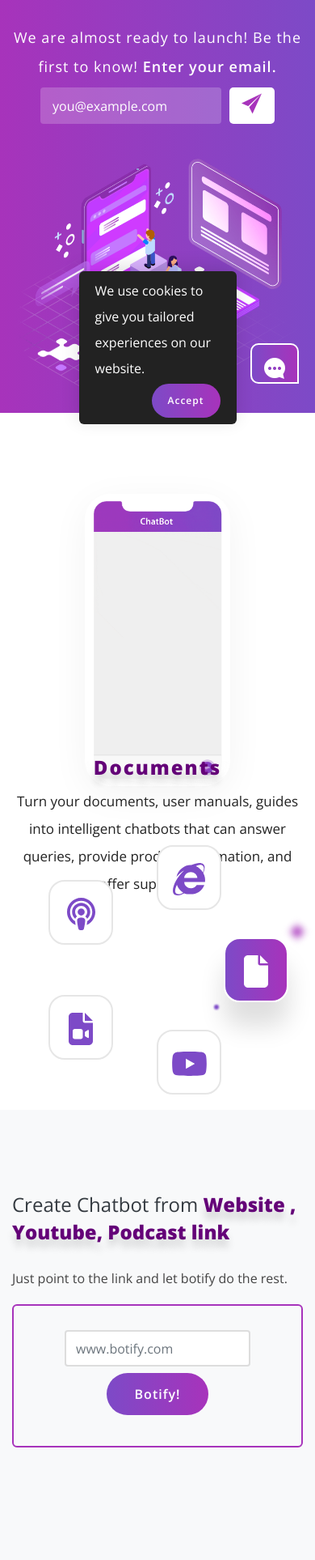
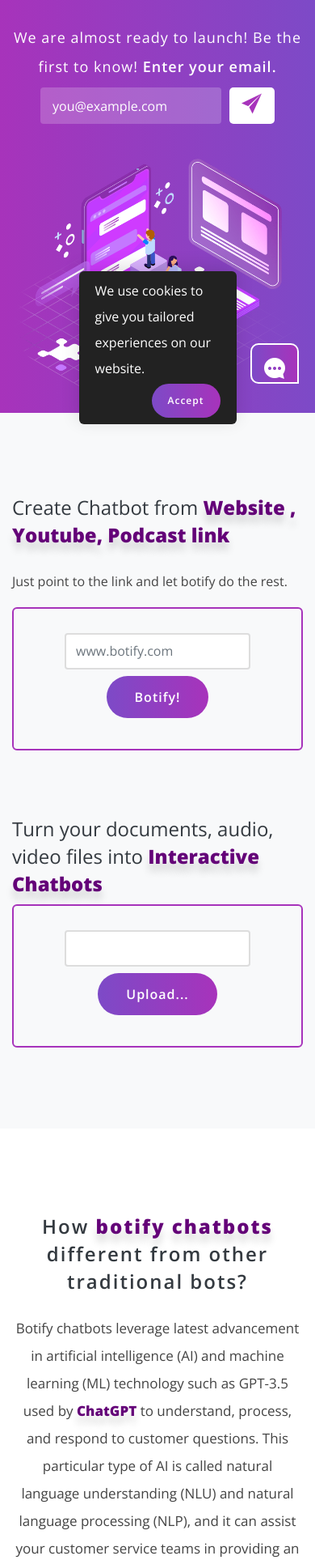
Before and after one commit to gauravkesharwani/botverse, a Flask app: page / in a window 390 px wide. Shown: the part 320-2247 px from the top of the page at 81% size. Run offline with Flask 2, Linux system fonts and the light colour scheme; some libraries are stand-ins or nearby versions; some web fonts are replaced.

Commit message:
ui changes for small screen

```diff
--- a/templates/index.html
+++ b/templates/index.html
@@ -126,7 +133,7 @@
       <div class="main-content">
          <!--=================================
             Features -->
-         <section class="iq-features">
+         <section class="hidden-mobile iq-features">
             <div class="bg"><img src="../static/images/works/work-bg.png" alt="img"></div>
             <div class="container">
                <div class="row align-items-center">
@@ -134,9 +141,9 @@
                      <img class="img-fluid top-img1" src="../static/images/works/01.gif" alt="image">
                   </div>
                   <div class="col-lg-6 col-md-12">
-                     <div class="holderCircle">
+                     <div class=" hidden-mobile holderCircle">
                         <div class="round"></div>
-                        <div class="dotCircle">
+                        <div class="hidden-mobile dotCircle">
                            <span class="itemDot active itemDot1" data-tab="1">
                            <i class="fa-solid fa-file"></i>
                            <span class="forActive"></span>
@@ -159,7 +166,7 @@
                            </span>
 
                         </div>
-                        <div class="contentCircle">
+                        <div class="hidden-mobile contentCircle">
                            <div class="CirItem title-box active CirItem1">
                               <h2 class="title"><span>Documents</span></h2>
                               <p>Turn your documents, user manuals, guides into intelligent chatbots that can answer queries, provide product information, and offer support 24/7</p>
@@ -215,7 +222,7 @@
                         </div>
                      </form>
                   </div>
-                  <div class="col-lg-6 col-sm-12">
+                  <div class="hidden-mobile col-lg-6 col-sm-12">
                      <div class="works-box">
                         <img class="img-fluid top-bg" src="../static/images/works/work-bg.png" alt="image">
                         <img class="img-fluid works-img1" src="../static/images/works/works-img1.png" alt="image">
@@ -229,11 +236,20 @@
                         <h2 class="title-light text-dark">Turn your documents, audio, video files into   <span>Interactive Chatbots</span></h2>
                      </div>
 
-                              <button type="submit" class="button mb-2 grey">Upload file...</button>
+                              <form>
+                        <div class="form-row align-items-center justify-content-lg-start justify-content-center">
+                           <div class="col-auto">
+                              <input type="text" class="form-control mb-2 subscription-email"  placeholder="">
+                           </div>
+                           <div class="col-auto">
+                              <button type="submit" class="button mb-2 ">Upload...</button>
+                           </div>
+                        </div>
+                     </form>
 
 
                  </div>
-                  <div class="col-lg-6 col-sm-12 order-lg-1 order-2">
+                  <div class="hidden-mobile col-lg-6 col-sm-12 order-lg-1 order-2">
                      <div class="works-box">
                         <img class="img-fluid top-bg" src="../static/images/works/work-bg.png" alt="image">
                         <img class="img-fluid works-img1" src="../static/images/works/works-img1.png" alt="image">
```
Also changed, not shown: other parts of templates/index.html (+8 -1 lines).
